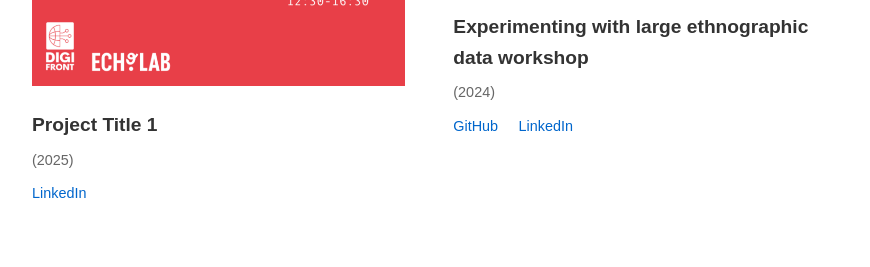
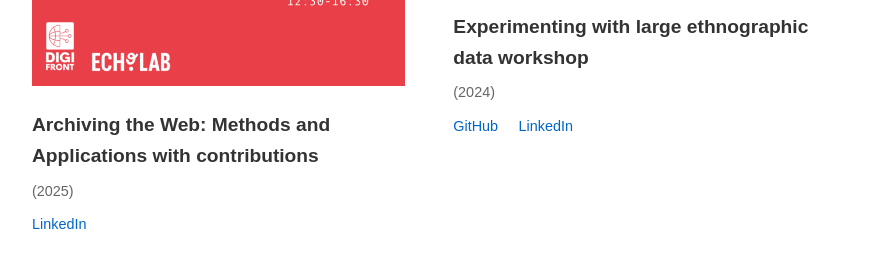
Before and after one commit to apuunDTU/Echolab-PDF, a plain HTML site: page index.html in a window 1280 px wide. Shown: the part 435-702 px from the top of the page, 0-870 px from the left. Drawn offline with Linux system fonts and the light colour scheme.

Commit message:
Update index.html

```diff
--- a/index.html
+++ b/index.html
@@ -114,7 +114,7 @@
         <div class="project-card">
             <img src="assets/images/achiving-the-web.png" alt="Project 1" class="project-image">
             <div class="project-info">
-                <h2 class="project-title">Project Title 1</h2>
+                <h2 class="project-title">Archiving the Web: Methods and Applications with contributions</h2>
                 <div class="project-date">(2025)</div>
                 <div class="project-links">
                     <a href="https://www.linkedin.com/feed/update/urn:li:activity:7289986373875298306/?actorCompanyId=105685967">LinkedIn</a>
```
